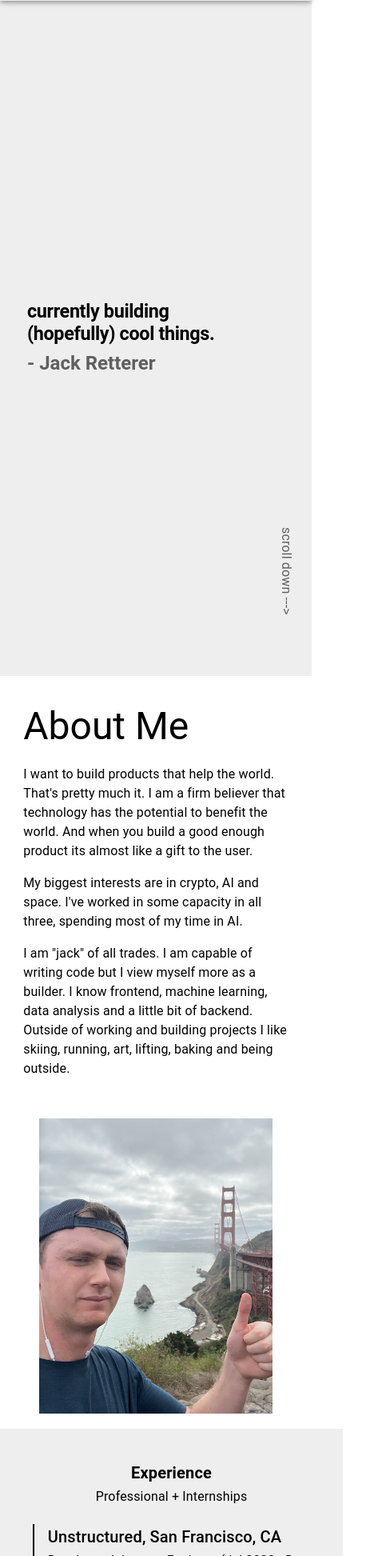
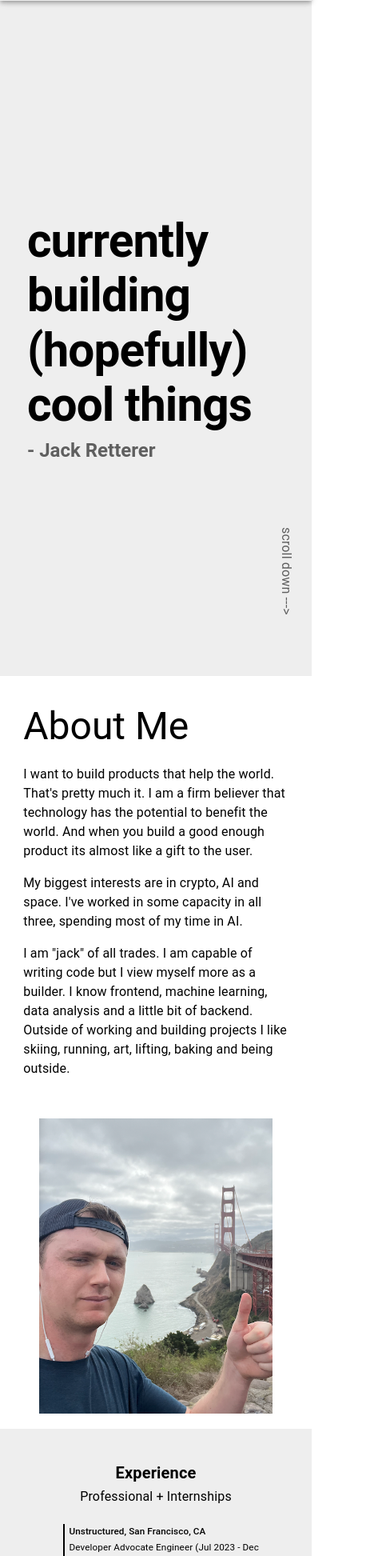
Before and after one commit to jackretterer/jackretterer, a React (Create React App) app: page / in a window 390 px wide. Shown: the part 55-2000 px from the top of the page at 80% size, 468 px wide, since content can reach past the window. Built offline with nearby package versions, Linux system fonts and the light colour scheme.

Commit message:
Made more mobile friendly

```diff
--- a/src/components/LandingPage.js
+++ b/src/components/LandingPage.js
@@ -52,12 +52,26 @@ const LandingPage = () => {
         <Container maxWidth="lg" style={{ display: 'flex', alignItems: 'center' }}>
           {/* Text and content inside the Container */}
           <Box style={{ marginLeft: '5%', width: '100%' }}>
-            <Typography variant="h1" style={{ fontWeight: 'bold', fontSize: '6vw' }}>
-              currently building
-            </Typography>
-            <Typography variant="h1" style={{ fontWeight: 'bold', fontSize: '6vw' }}>
-              (hopefully) cool things.
-            </Typography>
+            {
+              isMobile ?
+                <Typography variant="h1" style={{ fontWeight: 'bold', fontSize: '15vw' }}>
+                  currently building
+                </Typography>
+                :
+                <Typography variant="h1" style={{ fontWeight: 'bold'}}>
+                  currently building
+                </Typography>
+            }
+            {
+              isMobile ?
+                <Typography variant="h1" style={{ fontWeight: 'bold', fontSize: '15vw' }}>
+                  (hopefully) cool things
+                </Typography>
+                :
+                <Typography variant="h1" style={{ fontWeight: 'bold'}}>
+                  (hopefully) cool things
+                </Typography>
+            }
             <Typography variant="h5" color="textSecondary" style={{ fontWeight: 'bold', marginTop: '2%' }}>
               - Jack Retterer
             </Typography>
@@ -117,7 +131,6 @@ const LandingPage = () => {
           flexDirection: 'column',
           alignItems: 'flex-start',
           backgroundColor: "#EEEEEE",
-          width: '100%',
           padding: isMobile ? '10% 5%' : '10% 20%', // Adjust padding based on screen size
         }}
       >
@@ -137,32 +150,32 @@ const LandingPage = () => {
               {!isMobile && <Box style={{ position: 'absolute', left: '0', borderLeft: '2px solid black', height: '100%' }} />}
               {/* Points on the timeline */}
               <Box style={{ paddingLeft: isMobile ? '10%' : '40px', paddingBottom: '40px', textAlign: 'left' }}>
-                <Typography variant="h6">Unstructured, San Francisco, CA</Typography>
-                <Typography variant="subtitle1">Developer Advocate Engineer (Jul 2023 - Dec 2023)</Typography>
+                <Typography variant="h6" style={{fontSize: isMobile ? '3vw' : null }}>Unstructured, San Francisco, CA</Typography>
+                <Typography variant="subtitle1" style={{fontSize: isMobile ? '3vw' : null }}>Developer Advocate Engineer (Jul 2023 - Dec 2023)</Typography>
               </Box>
               <Box style={{ paddingLeft: isMobile ? '10%' : '40px', paddingBottom: '40px', textAlign: 'left' }}>
-                <Typography variant="h6">Gemini / Nifty Gateway, San Francisco, CA</Typography>
-                <Typography variant="subtitle1">Business Development (Jan 2022 - Jul 2023)</Typography>
+                <Typography variant="h6" style={{fontSize: isMobile ? '3vw' : null }}>Gemini / Nifty Gateway, San Francisco, CA</Typography>
+                <Typography variant="subtitle1" style={{fontSize: isMobile ? '3vw' : null }}>Business Development (Jan 2022 - Jul 2023)</Typography>
               </Box>
 
               <Box style={{ paddingLeft: isMobile ? '10%' : '40px', paddingBottom: '40px', textAlign: 'left' }}>
-                <Typography variant="h6">Intertek, Menlo Park, CA</Typography>
-                <Typography variant="subtitle1">Safety Engineer (June 2021 - Jan 2022)</Typography>
+                <Typography variant="h6" style={{fontSize: isMobile ? '3vw' : null }}>Intertek, Menlo Park, CA</Typography>
+                <Typography variant="subtitle1" style={{fontSize: isMobile ? '3vw' : null }}>Safety Engineer (June 2021 - Jan 2022)</Typography>
               </Box>
 
               <Box style={{ paddingLeft: isMobile ? '10%' : '40px', paddingBottom: '40px', textAlign: 'left' }}>
-                <Typography variant="h6">University of California, Davis, Davis, CA</Typography>
-                <Typography variant="subtitle1">Deep Learning Researcher (May 2019 - June 2020)</Typography>
+                <Typography variant="h6" style={{fontSize: isMobile ? '3vw' : null }}>University of California, Davis, Davis, CA</Typography>
+                <Typography variant="subtitle1" style={{fontSize: isMobile ? '3vw' : null }}>Deep Learning Researcher (May 2019 - June 2020)</Typography>
               </Box>
 
               <Box style={{ paddingLeft: isMobile ? '10%' : '40px', paddingBottom: '40px', textAlign: 'left' }}>
-                <Typography variant="h6">Ottimate (formerly PlateIQ), Emeryville, CA</Typography>
-                <Typography variant="subtitle1">Software Engineer (June 2018 - Sep 2018)</Typography>
+                <Typography variant="h6" style={{fontSize: isMobile ? '3vw' : null }}>Ottimate (formerly PlateIQ), Emeryville, CA</Typography>
+                <Typography variant="subtitle1" style={{fontSize: isMobile ? '3vw' : null }}>Software Engineer (June 2018 - Sep 2018)</Typography>
               </Box>
 
               <Box style={{ paddingLeft: isMobile ? '10%' : '40px', paddingBottom: '40px', textAlign: 'left' }}>
-                <Typography variant="h6">TextRecruit, San Jose, CA</Typography>
-                <Typography variant="subtitle1">AI Engineer (Aug 2017 - Sep 2018)</Typography>
+                <Typography variant="h6" style={{fontSize: isMobile ? '3vw' : null }}>TextRecruit, San Jose, CA</Typography>
+                <Typography variant="subtitle1" style={{fontSize: isMobile ? '3vw' : null }}>AI Engineer (Aug 2017 - Sep 2018)</Typography>
               </Box>
             </Box>
           </Box>
@@ -180,7 +193,6 @@ const LandingPage = () => {
           flexDirection: 'column',
           alignItems: 'flex-start',
           backgroundColor: "#FFFF",
-          width: '100%',
           padding: '5% 10%', // Reduced padding for better mobile view
         }}
       >
```
